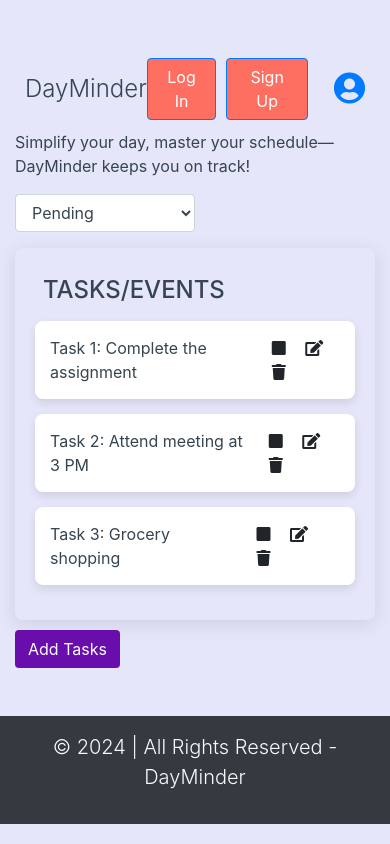
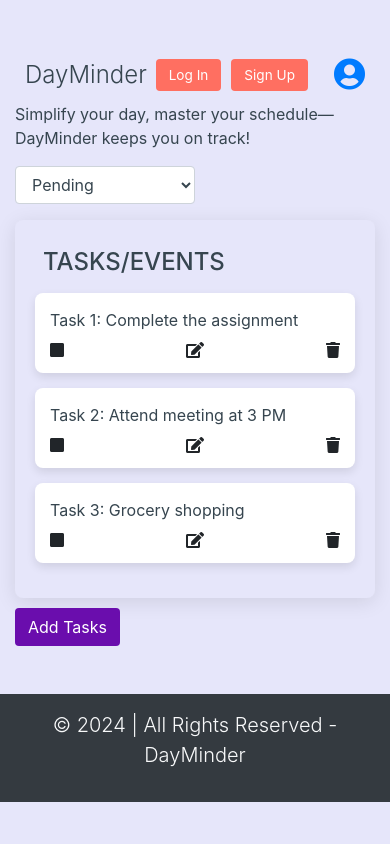
Before and after one commit to mustapha0705/day-mider, a plain HTML site: page index.html in a window 390 px wide. Drawn offline with nearby package versions, Linux system fonts and the light colour scheme.

Commit message:
spacing between list icons

```diff
--- a/index.html
+++ b/index.html
@@ -30,6 +30,23 @@
             align-items: center;
         }
 
+        .btn-custom {
+            background-color: #FF6F61;
+            color: #FFFFFF;
+        }
+
+        /* Reduce button size on smaller screens */
+        @media (max-width: 576px) {
+            .btn-custom {
+                padding: 0.3rem 0.75rem; /* Smaller padding for mobile */
+                font-size: 0.85rem; /* Smaller text size */
+            }
+
+            .header h1 {
+                font-size: 24px; /* Reduce the size of the DayMinder text */
+            }
+        }
+
         .task-list {
             width: 100%;
             margin: 0 auto;
@@ -56,9 +73,29 @@
             box-shadow: 0 6px 15px rgba(0, 0, 0, 0.15);
         }
 
+        /* Action buttons will be spaced out using justify-content-between */
+        .task-actions {
+            display: flex;
+            justify-content: space-between;
+            width: 100px; /* Ensures spacing between icons */
+        }
+
         .task-actions i {
             cursor: pointer;
-            margin-left: 15px;
+        }
+
+        /* On mobile, stack task text and action buttons vertically */
+        @media (max-width: 576px) {
+            .task-item {
+                flex-direction: column;
+                align-items: flex-start;
+            }
+
+            .task-actions {
+                margin-top: 10px;
+                width: 100%; /* Ensure full width */
+                justify-content: space-between; /* Space out buttons on mobile */
+            }
         }
 
         .btn-add-task {
@@ -71,11 +108,6 @@
             color: #36454F;
         }
 
-        @media (max-width: 576px) {
-            .header h1 {
-                font-size: 24px; /* Reduce the size of the DayMinder text */
-            }
-        }
     </style>
 </head>
 
@@ -86,10 +118,10 @@
             <h1 class="display-4" style="color: #36454F;">DayMinder</h1>
             <div class="btn-container">
                 <a href="login.html">
-                    <button class="btn btn-outline-primary" style="background-color: #FF6F61; color: #FFFFFF;">Log In</button>
+                    <button class="btn btn-custom">Log In</button>
                 </a>
                 <a href="signup.html">
-                    <button class="btn btn-outline-primary" style="background-color: #FF6F61; color: #FFFFFF;">Sign Up</button>
+                    <button class="btn btn-custom">Sign Up</button>
                 </a>
                 <a href="profile.html">
                     <i class="fas fa-user-circle fa-2x ml-3"></i>
```
